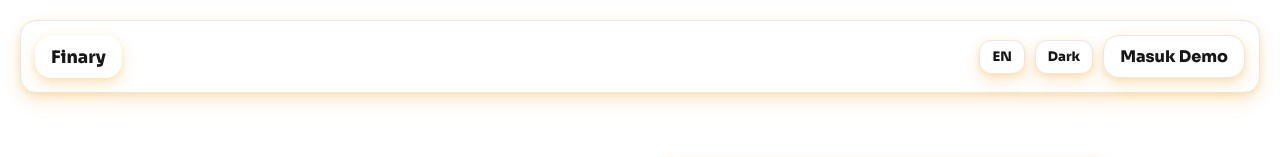
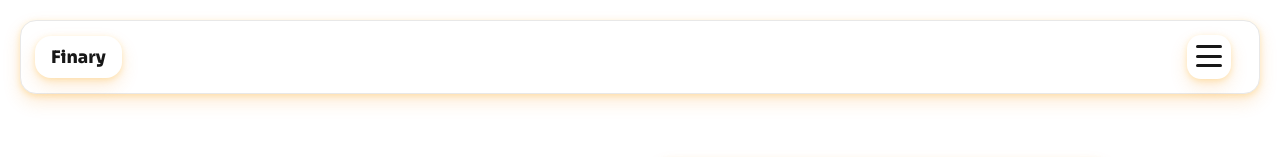
Before and after one commit to Faizpi/Finary, a React (Vite) app in the folder client/: page / in a window 1280 px wide. Shown: the top 157 px of the page. Built offline with nearby package versions, Linux system fonts and the light colour scheme; grey boxes are pictures that could not be loaded.

Commit message:
fix login screen

```diff
--- a/client/src/App.jsx
+++ b/client/src/App.jsx
@@ -140,6 +140,7 @@ function App() {
   const [activeTab, setActiveTab] = useState('dashboard')
   const [isNavOpen, setIsNavOpen] = useState(false)
   const [isUserMenuOpen, setIsUserMenuOpen] = useState(false)
+  const [isAuthMenuOpen, setIsAuthMenuOpen] = useState(false)
   const [authMode, setAuthMode] = useState('login')
   const [loading, setLoading] = useState(false)
   const [isBootstrapping, setIsBootstrapping] = useState(Boolean(savedToken))
@@ -889,28 +890,66 @@ function App() {
   if (!token || !user) {
     return (
       <div className="page auth-page">
-        <header className="site-header auth-header">
+        <header className="site-header sticky app-header">
           <div className="brand">Finary</div>
           <div className="head-actions">
+            <div className="head-dropdown">
+              <button
+                type="button"
+                className={`head-dropdown-toggle ${isAuthMenuOpen ? 'open' : ''}`}
+                onClick={() => setIsAuthMenuOpen((prev) => !prev)}
+                aria-haspopup="menu"
+                aria-expanded={isAuthMenuOpen}
+                aria-controls="auth-menu-panel"
+                aria-label={t('Buka menu', 'Open menu')}
+              >
+                <span />
+                <span />
+                <span />
+              </button>
+              <div
+                id="auth-menu-panel"
+                className={`head-dropdown-panel ${isAuthMenuOpen ? 'open' : ''}`}
+                role="menu"
+              >
                 <button
                   type="button"
                   className="button ghost tiny"
-              onClick={() => setLanguage((prev) => (prev === 'id' ? 'en' : 'id'))}
+                  onClick={() => {
+                    setLanguage((prev) => (prev === 'id' ? 'en' : 'id'))
+                    setIsAuthMenuOpen(false)
+                  }}
                   aria-label={t('Ganti bahasa', 'Switch language')}
+                  role="menuitem"
                 >
                   {language === 'id' ? 'EN' : 'ID'}
                 </button>
                 <button
                   type="button"
                   className="button ghost tiny"
-              onClick={() => setTheme((prev) => (prev === 'dark' ? 'light' : 'dark'))}
+                  onClick={() => {
+                    setTheme((prev) => (prev === 'dark' ? 'light' : 'dark'))
+                    setIsAuthMenuOpen(false)
+                  }}
                   aria-label={isDarkMode ? t('Aktifkan mode terang', 'Enable light mode') : t('Aktifkan mode gelap', 'Enable dark mode')}
+                  role="menuitem"
                 >
                   {isDarkMode ? t('Light', 'Light') : t('Dark', 'Dark')}
                 </button>
-            <button className="button ghost" onClick={handleDemoLogin} disabled={loading}>
+                <button
+                  type="button"
+                  className="button ghost"
+                  onClick={() => {
+                    setIsAuthMenuOpen(false)
+                    handleDemoLogin()
+                  }}
+                  disabled={loading}
+                  role="menuitem"
+                >
                   {loading ? t('Memuat...', 'Loading...') : t('Masuk Demo', 'Demo Login')}
                 </button>
+              </div>
+            </div>
           </div>
         </header>
 
@@ -971,9 +1010,56 @@ function App() {
   if (showOnboarding) {
     return (
       <div className="page auth-page">
-        <header className="site-header auth-header">
+        <header className="site-header sticky app-header">
           <div className="brand">Finary</div>
+          <div className="head-actions">
             <span className="onboarding-step">{t('Langkah 1 dari 1 — Asesmen Awal', 'Step 1 of 1 — Initial Assessment')}</span>
+            <div className="head-dropdown">
+              <button
+                type="button"
+                className={`head-dropdown-toggle ${isAuthMenuOpen ? 'open' : ''}`}
+                onClick={() => setIsAuthMenuOpen((prev) => !prev)}
+                aria-haspopup="menu"
+                aria-expanded={isAuthMenuOpen}
+                aria-controls="onboarding-menu-panel"
+                aria-label={t('Buka menu', 'Open menu')}
+              >
+                <span />
+                <span />
+                <span />
+              </button>
+              <div
+                id="onboarding-menu-panel"
+                className={`head-dropdown-panel ${isAuthMenuOpen ? 'open' : ''}`}
+                role="menu"
+              >
+                <button
+                  type="button"
+                  className="button ghost tiny"
+                  onClick={() => {
+                    setLanguage((prev) => (prev === 'id' ? 'en' : 'id'))
+                    setIsAuthMenuOpen(false)
+                  }}
+                  aria-label={t('Ganti bahasa', 'Switch language')}
+                  role="menuitem"
+                >
+                  {language === 'id' ? 'EN' : 'ID'}
+                </button>
+                <button
+                  type="button"
+                  className="button ghost tiny"
+                  onClick={() => {
+                    setTheme((prev) => (prev === 'dark' ? 'light' : 'dark'))
+                    setIsAuthMenuOpen(false)
+                  }}
+                  aria-label={isDarkMode ? t('Aktifkan mode terang', 'Enable light mode') : t('Aktifkan mode gelap', 'Enable dark mode')}
+                  role="menuitem"
+                >
+                  {isDarkMode ? t('Light', 'Light') : t('Dark', 'Dark')}
+                </button>
+              </div>
+            </div>
+          </div>
         </header>
         <main className="auth-center">
           <div className="auth-box onboarding-box">
```
Lines whose indentation alone changed are shown as unchanged.
